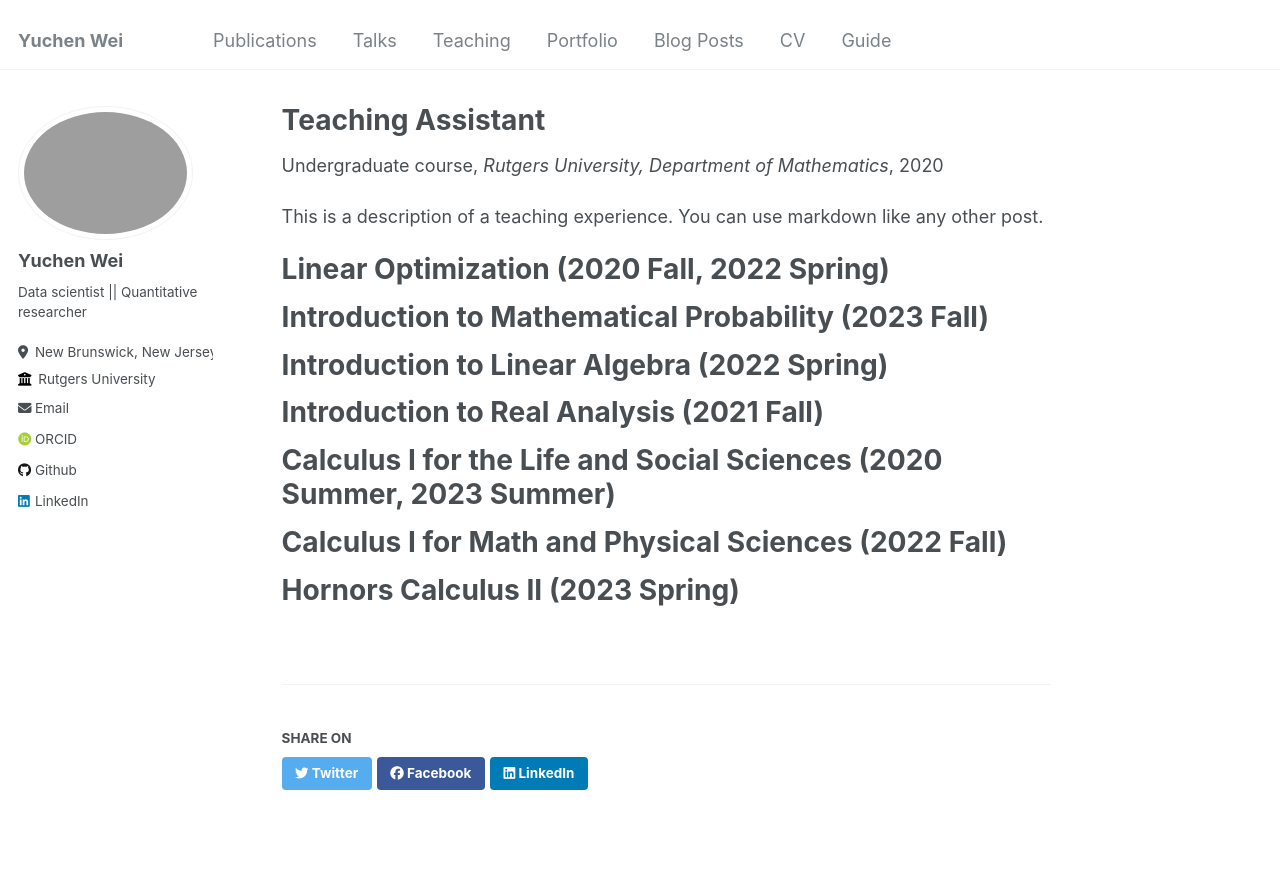
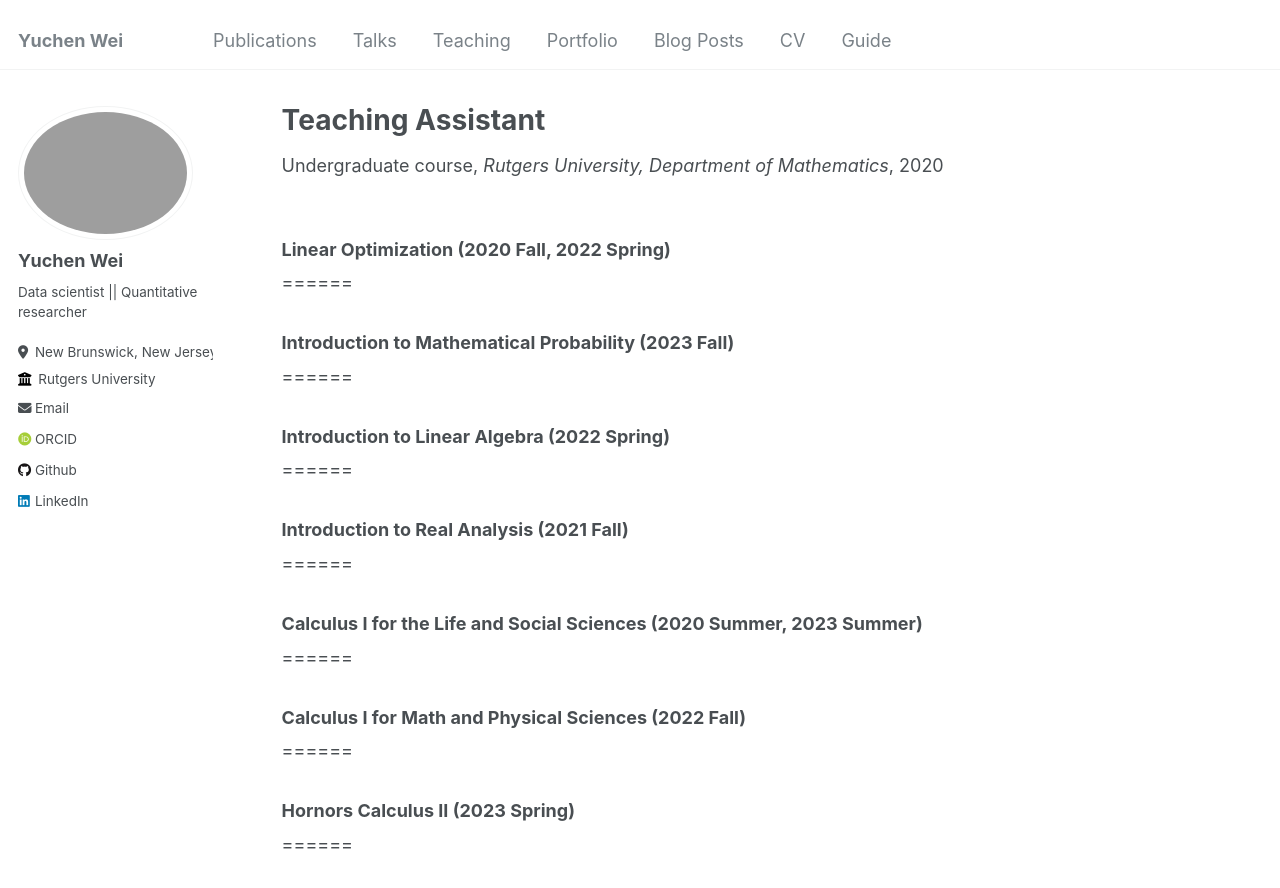
Before and after one commit to Yuccwei/YuchenWei.github.io, a Jekyll site: the page built from _teaching/teaching-rutgers.md, in a window 1280 px wide and 900 px high. Shown: the top 888 px of the window. Built offline with Jekyll 4.4.1, drawn with Linux system fonts in a browser that asks for light colours; some web fonts are replaced.

Commit message:
Updated a file

```diff
--- a/_teaching/teaching-rutgers.md
+++ b/_teaching/teaching-rutgers.md
@@ -8,25 +8,23 @@
 location: "New Brunswick, U.S."
 ---
 
-This is a description of a teaching experience. You can use markdown like any other post.
-
-Linear Optimization (2020 Fall, 2022 Spring)
+<h3 id="header-three">Linear Optimization (2020 Fall, 2022 Spring)</h3>
 ======
 
-Introduction to Mathematical Probability (2023 Fall)
+<h3 id="header-three">Introduction to Mathematical Probability (2023 Fall)</h3>
 ======
 
-Introduction to Linear Algebra (2022 Spring)
+<h3 id="header-three">Introduction to Linear Algebra (2022 Spring)</h3>
 ======
 
-Introduction to Real Analysis (2021 Fall)
+<h3 id="header-three">Introduction to Real Analysis (2021 Fall)</h3>
 ======
 
-Calculus I for the Life and Social Sciences (2020 Summer, 2023 Summer)
+<h3 id="header-three">Calculus I for the Life and Social Sciences (2020 Summer, 2023 Summer)</h3>
 ======
 
-Calculus I for Math and Physical Sciences (2022 Fall)
+<h3 id="header-three">Calculus I for Math and Physical Sciences (2022 Fall)</h3>
 ======
 
-Hornors Calculus II (2023 Spring)
+<h3 id="header-three">Hornors Calculus II (2023 Spring)</h3>
 ======
```
